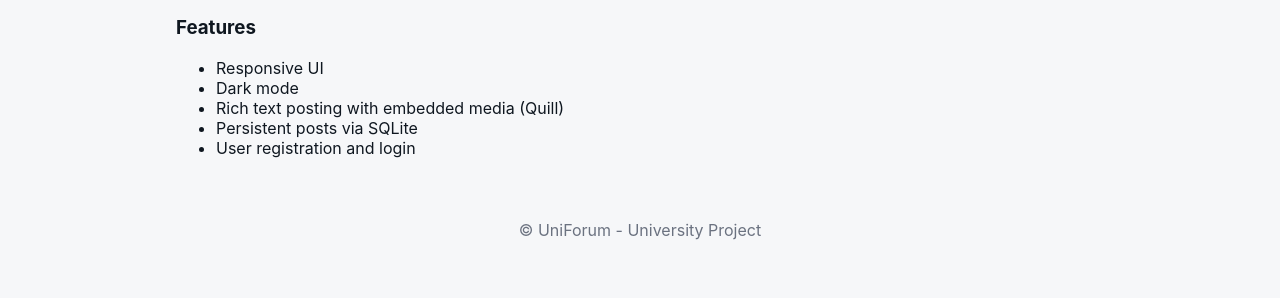
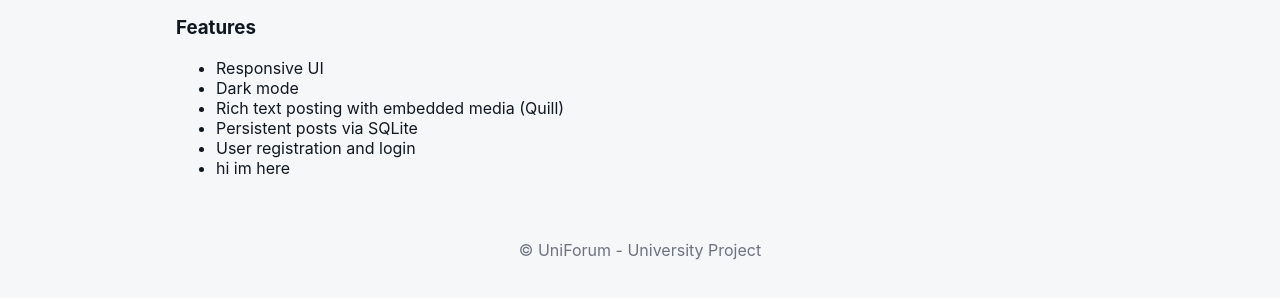
Before and after one commit to HkTheBeast/ShadanForums, a website: page public/about.html in a window 1280 px wide. Shown: the part 202-500 px from the top of the page. Drawn offline with Linux system fonts and the light colour scheme; no server answers.

Commit message:
Update about.html

```diff
--- a/public/about.html
+++ b/public/about.html
@@ -35,6 +35,7 @@
         <li>Rich text posting with embedded media (Quill)</li>
         <li>Persistent posts via SQLite</li>
         <li>User registration and login</li>
+        <li>hi im here</li>
       </ul>
     </main>
 
```
